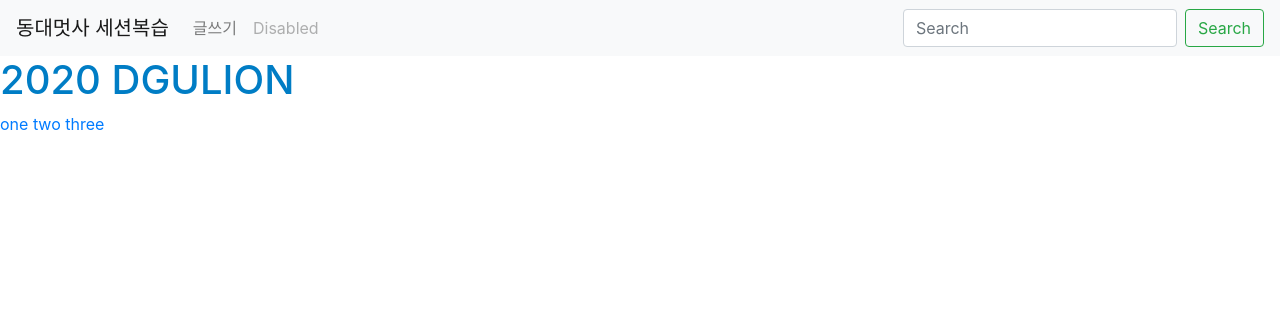
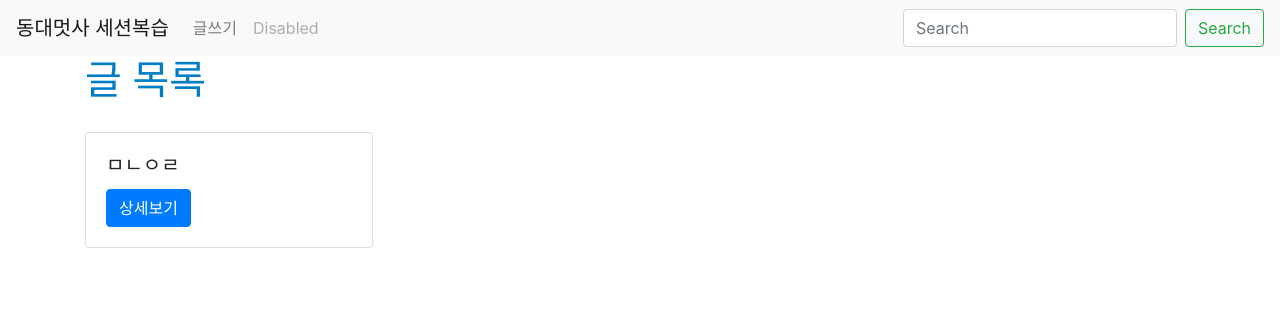
Before and after one commit to alsthd27/likelion, a Django app: page / in a window 1280 px wide. Shown: the top 316 px of the page. Run offline with Django 3.2, Linux system fonts and the light colour scheme; data comes from the database, SQL or seed files in the repository; some libraries are stand-ins or nearby versions.

Commit message:
필요 없는 html 삭제 & create 함수 views.py, urls.py

```diff
--- a/myblog/blog/templates/blog/1.html
+++ /dev/null
@@ -1,5 +0,0 @@
-{% extends 'base.html' %}
-
-{% block content %}
-<h1>111</h1>
-{% endblock %}
--- a/myblog/blog/templates/blog/2.html
+++ /dev/null
@@ -1,5 +0,0 @@
-{% extends 'base.html' %}
-
-{% block content %}
-<h1>222</h1>
-{% endblock %}
--- a/myblog/blog/templates/blog/main.html
+++ b/myblog/blog/templates/blog/main.html
@@ -1,8 +1,21 @@
 {% extends 'base.html' %}
 
 {% block content %}
-<h1>2020 DGULION</h1>
-<a href="{% url 'blog:one' %}">one</a>
-<a href="{% url 'blog:two' %}">two</a>
-<a href="{% url 'blog:three' %}">three</a>
+<div class="container">
+    <h1>글 목록</h1>
+    <div class="row">
+        <!-- views.py의 main 함수에서 모든 Post 객체를 all_posts라는 변수에 담고, 그걸 posts라 명명했던 거 기억나졔~~~~??? -->
+        {% for post in posts %} <!-- posts(모든 Post 객체) 속에 있는 각각의 post를 하나씩 꺼내서 반복문을 돌린다. -->
+            <div class="col-md-4 col-12">
+                <div class="card" style="width: 18rem; margin-top: 20px;">
+                    <div class="card-body">
+                        <!--  -->
+                        <h5 class="card-title">{{ post.title }}</h5>
+                        <a href="#" class="btn btn-primary">상세보기</a>
+                    </div>
+                </div>
+            </div>
+        {% endfor %}
+    </div>
+</div>
 {% endblock %}
--- a/myblog/blog/templates/blog/new.html
+++ b/myblog/blog/templates/blog/new.html
@@ -3,12 +3,13 @@
 {% block content %}
 <div class="container">
     <h1>글쓰기</h1>
-    <!-- action은 '데이터를 어디로 보낼 것인가', method는 '데이터를 GET, POST 등 어떤 방식으로 보낼 것인가' -->
-    <form action="#" method="POST">
+    <!-- action은 '데이터를 보낼 곳', method는 'GET, POST 등 데이터를 보내는 방식'. -->
+    <form action="{% url 'blog:create' %}" method="POST">
         <!-- Cross Site Request Forgery 공격 방지토큰 생성태그. 반드시 form 내부에 삽입해야 함. -->
         {% csrf_token %}
         <div class="form-group">
             <label for="title">글 제목</label>
+            <!-- input 태그의 name은 views.py의 get 값으로 쓰임. -->
             <input type="text" class="form-control" name="title" id="title" placeholder="제목을 입력해주세요." required>
         </div>
         <div class="form-group">
--- a/myblog/blog/urls.py
+++ b/myblog/blog/urls.py
@@ -1,11 +1,9 @@
 from django.urls import path
-from .views import main, one, two, three, new
+from .views import main, new, create
 
-app_name = 'blog' # app_name 설정 시 템플릿 태그에도 입력해야 함.
+app_name = 'blog' # app_name 설정하는 이유: 서로 다른 앱에서 동일한 이름의 템플릿 파일이 생성될 수도 있으니 app_name으로 구분하는 것.
 urlpatterns = [
-    path('', main, name="main"),
-    path('1/', one, name="one"), # urls.py에서 name 설정하면 템플릿 태그 활용 가능.
-    path('2/', two, name="two"),
-    path('3/', three, name="three"),
+    path('', main, name="main"), # urls.py에서 name 설정하면 템플릿 태그 활용 가능.
     path('new/', new, name="new"),
+    path('create/', create, name="create"),
 ]
--- a/myblog/blog/views.py
+++ b/myblog/blog/views.py
@@ -1,23 +1,22 @@
-from django.shortcuts import render # "django.shortcuts 패키지에 있는 render 함수를 사용하로독 하겄따잉!"
-
-
-def main(request): # "이걸 main이라는 함수로 명명하겠다! request를 인자로 받는다!"
-    return render(request, 'blog/main.html') # "render 함수를 활용해 request를 blog/main.html으로 return하겠다!"
+# render는 '템플릿을 불러오는 것', redirect는 'URL로 이동하는 것(해당 URL의 views 함수를 실행하는 것)'.
+from django.shortcuts import render, redirect # "django.shortcuts 패키지에 있는 render 함수 등을 사용하로독 하겄따잉!"
+from .models import Post
 
 # 함수와 함수 사이는 두 줄 간격이 좋다!
 
-
-def one(request):
-    return render(request, 'blog/1.html')
-
-
-def two(request):
-    return render(request, 'blog/2.html')
-
-
-def three(request):
-    return render(request, 'blog/3.html')
+def main(request): # "이걸 main이라는 함수로 명명하겠다! request를 인자로 받는다!"
+    all_posts = Post.objects.all() # "Post 클래스의 모든 항목들을 all_posts(변수)라고 부르겠다!"
+    # Django에서 render의 세 번째 인자는 Python의 딕셔너리 타입 값을 넣어줘야 함.
+    return render(request, 'blog/main.html', {'posts': all_posts}) # "request의 변수(all_posts)를 posts라는 이름으로 명명하고, 해당 request를 render 함수를 활용해 blog/main.html으로 return하겠다!"
 
 
 def new(request):
     return render(request, 'blog/new.html')
+
+
+def create(request):
+    if request.method == "POST":
+        post_title = request.POST.get('title')
+        post_content = request.POST.get('content')
+        Post.objects.create(title=post_title, content=post_content)
+    return redirect('blog:main') # blog:main이라는 URL로 이동 -> blog.views에서 main 함수 실행 -> blog/main.html을 render
```
Also changed, not shown: myblog/blog/templates/blog/3.html (deleted, +0 -10 lines).
